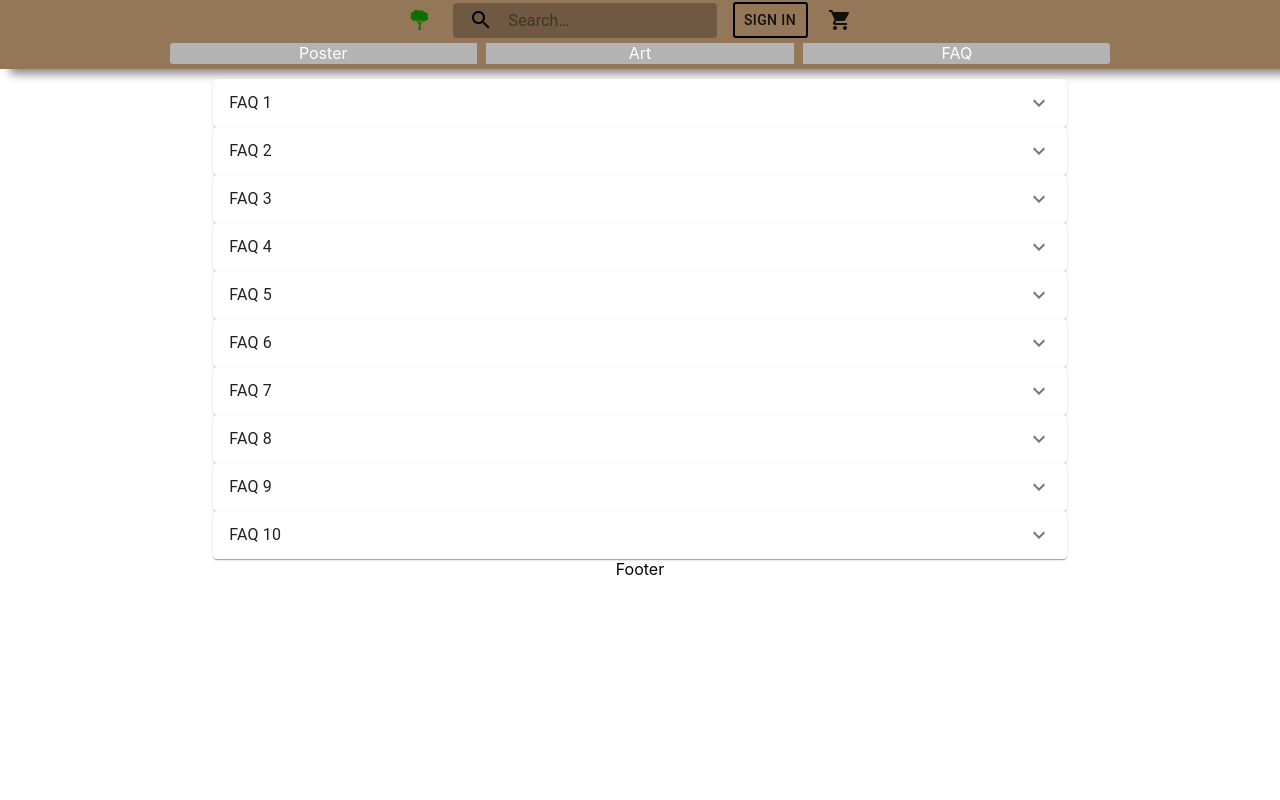
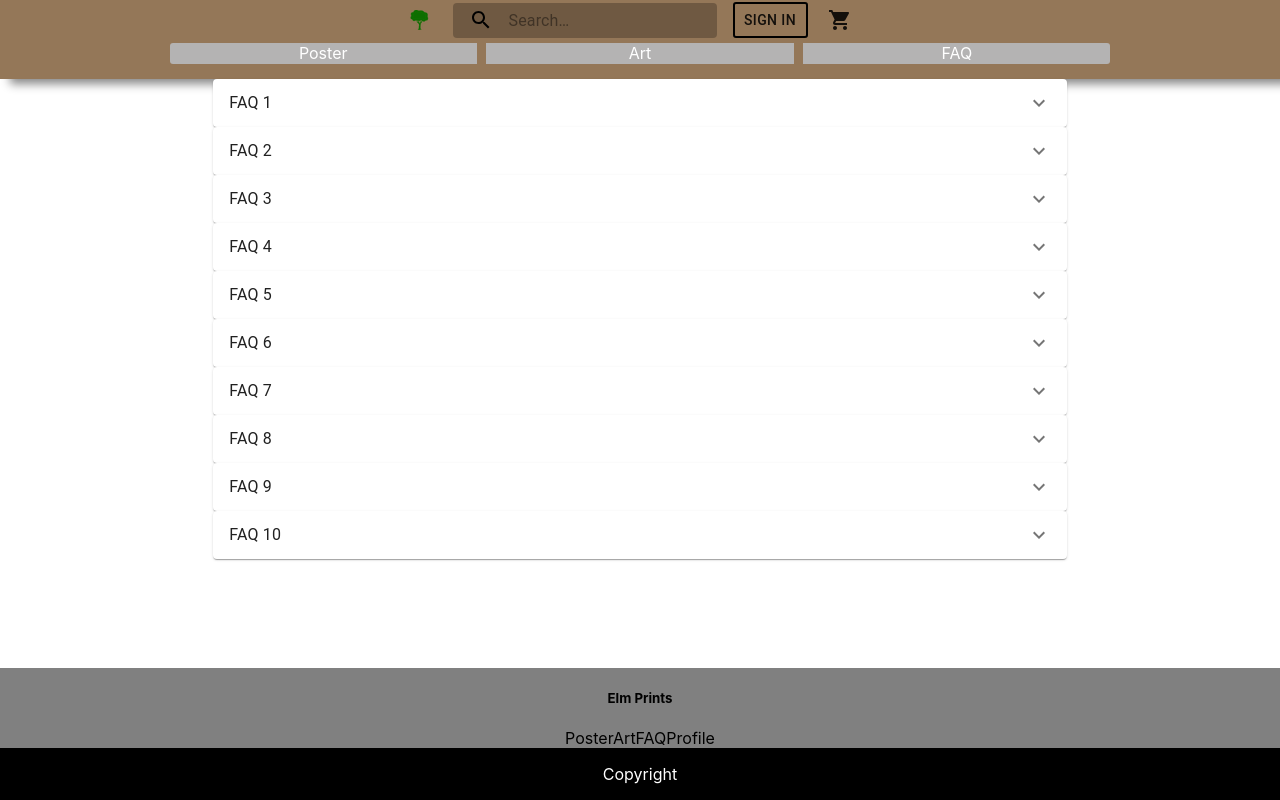
Before and after one commit to snipspin/elmprints, a React (Create React App) app in the folder client/: page /faq in a window 1280 px wide. Built offline with nearby package versions, Linux system fonts and the light colour scheme.

Commit message:
Initial footer design with minimal styling. Some changes to structuring of App and Content components

```diff
--- /dev/null
+++ b/client/public/sass/footer/_main.scss
@@ -0,0 +1,8 @@
+.footerTop {
+    background-color: gray;
+}
+
+.footerBottom {
+    background-color: black;
+    color: white;
+}
--- a/client/public/sass/style.scss
+++ b/client/public/sass/style.scss
@@ -1,3 +1,14 @@
 @import 'header/main';
 @import 'header/nav';
 @import 'components/signupcom';
+@import 'footer/main';
+
+.body {
+  display: flex;
+  min-height: 100vh;
+  flex-direction: column;
+}
+
+.main {
+  flex: 1 0 auto;
+}
--- a/client/src/App.tsx
+++ b/client/src/App.tsx
@@ -13,7 +13,7 @@ import './css/style.css'
 function App() {
   return (
     <BrowserRouter>
-      <div className="App">
+      <div className="App body">
         <Header />
         <Content />
         <Footer />
--- a/client/src/Content.tsx
+++ b/client/src/Content.tsx
@@ -6,6 +6,7 @@ import SignUpCom from './SignUpCom'
 import ProfilePageCom from './ProfilePageCom'
 import { MuiThemeProvider, createMuiTheme} from '@material-ui/core'
 import {green} from '@material-ui/core/colors'
+
 const contentTheme = createMuiTheme({
 	palette: {
 		primary: {
@@ -14,8 +15,10 @@ const contentTheme = createMuiTheme({
 	}
 })
 //'#096e25'
+
 function Content() {
 		return(
+				<div className="main">
 						<MuiThemeProvider theme={contentTheme}>
 								<Switch>
 									<Route exact path="/" component={SignUpCom} />
@@ -24,6 +27,7 @@ const contentTheme = createMuiTheme({
 									<Route path="/faq" component={FAQPageCom} />
 								</Switch>
 						</MuiThemeProvider>
+				</div>
 		)
 }
 export default Content
--- a/client/src/Footer.tsx
+++ b/client/src/Footer.tsx
@@ -1,10 +1,19 @@
 import React from 'react'
 
-    function Footer() {
-        return(
-            <div>
-                Footer
+function Footer() {
+    return(
+        <>
+            <div className="footerTop">
+                <h5>Elm Prints</h5>
+                <a>Poster</a>
+                <a>Art</a>
+                <a>FAQ</a>
+                <a>Profile</a>
             </div>
-        )
-    }
+            <div className="footerBottom">
+                <p>Copyright</p>
+            </div>
+        </>
+    )
+}
 export default Footer
--- a/client/src/css/style.css
+++ b/client/src/css/style.css
@@ -64,4 +64,23 @@ nav a:hover {
   color: white;
 }
 
+.footerTop {
+  background-color: gray;
+}
+
+.footerBottom {
+  background-color: black;
+  color: white;
+}
+
+.body {
+  display: flex;
+  min-height: 100vh;
+  flex-direction: column;
+}
+
+.main {
+  flex: 1 0 auto;
+}
+
 /*# sourceMappingURL=style.css.map */
```
Also changed, not shown: 1 other file (tests, documents, lock files or other folders). Lines whose indentation alone changed are shown as unchanged.
